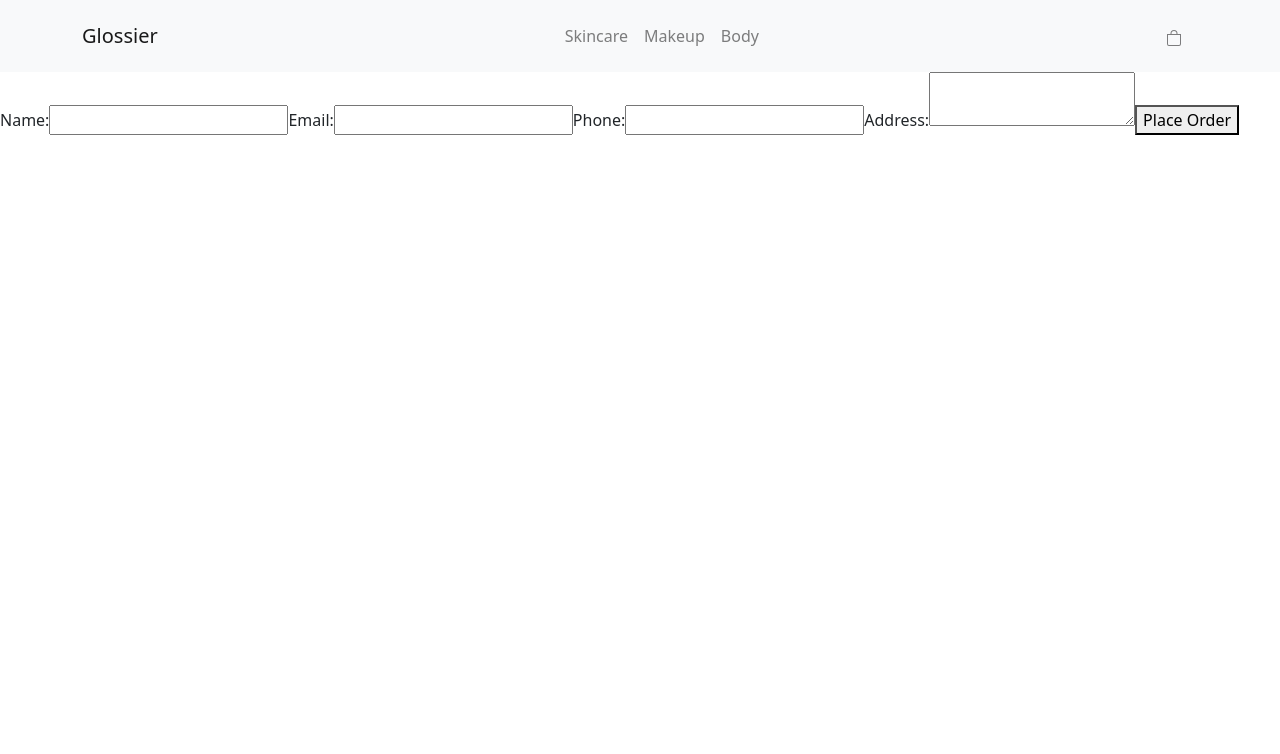
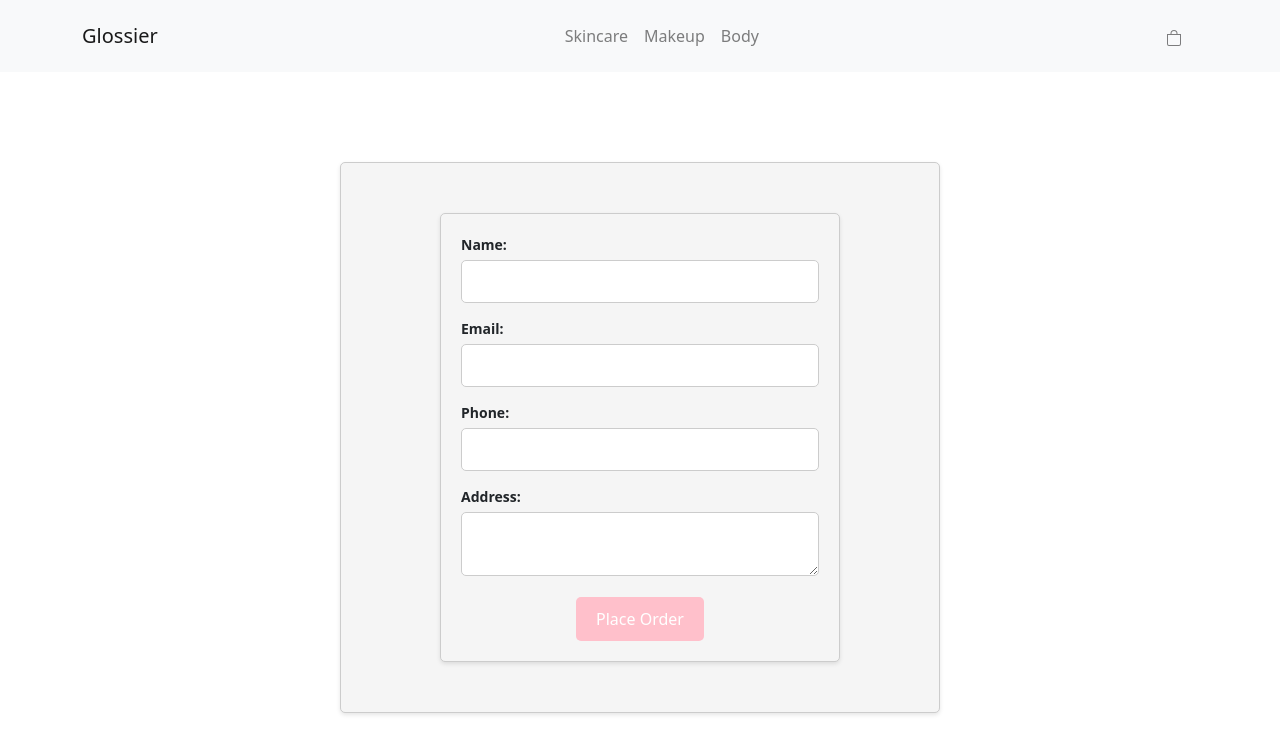
Before and after one commit to CarmelaMartinezMori/glossier, a React (Vite) app: page /checkout in a window 1280 px wide. Shown: the top 754 px of the page. Built offline with nearby package versions, Linux system fonts and the light colour scheme.

Commit message:
css Cart, Checkout

```diff
--- a/src/components/Cart/Cart.css
+++ b/src/components/Cart/Cart.css
@@ -25,20 +25,36 @@
     text-decoration: none;
   }
 
-
   .subtotal {
-    font-size: 1.2rem;
-    margin-top: 1rem;
+    font-size: 1.5rem;
+    text-align: center; /* Centrar el subtotal en el medio */
+    margin-top: 2rem; /* Mayor espacio superior */
   }
 
-  .endPurchaseButton {
-    background-color: #28a745;
-    color: white;
-    padding: 0.5rem 1rem;
-    border-radius: 5px;
-    cursor: pointer;
+  .checkout-container {
+    display: flex;
+    justify-content: center;
+    margin-top: 2rem; /* Agregar margen superior */
   }
 
-  .endPurchaseButton:hover {
-    background-color: #218838;
+  .checkout-link {
+    display: inline-block;
+    background-color: transparent;
+    border: 1.5px solid #ccc;
+    border-color: #000;
+    padding: 0.5rem 1.3rem;
+    border-radius: 0;
+    font-size: 1.1rem;
+    text-decoration: none;
+    color: #000;
+    cursor: pointer;
+    transition: border-color 0.3s;
+    text-decoration: none;
   }
+
+  .checkout-link:hover {
+    text-decoration: none;
+    color: #000;
+    border-style: dashed;
+    border-color: #999;
+  }
--- a/src/components/Cart/Cart.jsx
+++ b/src/components/Cart/Cart.jsx
@@ -21,8 +21,10 @@ const Cart = () => {
   return (
     <div>
       {cart.map(product => <ItemCart key={product.id} product={product} />)}
-      <p className="subtotal">Subtotal: ${totalPrice()}</p>
-      <Link to='/checkout' className="checkoutLink">Checkout</Link>
+      <p className="subtotal">Subtotal: <span className="subtotal-price">${totalPrice()}</span></p>
+      <div className="checkout-container">
+        <Link to='/checkout' className="checkout-link">Checkout</Link>
+      </div>
     </div>
   );
 }
--- /dev/null
+++ b/src/components/Checkout/Checkout.css
@@ -0,0 +1,34 @@
+/* Estilos para el mensaje de éxito */
+.checkoutSuccess {
+    text-align: center;
+    margin-top: 20px;
+    padding: 20px;
+    background-color: #dff0d8;
+    border: 1px solid #c3e6cb;
+    border-radius: 5px;
+    max-width: 600px; /* Limitar el ancho del contenedor */
+    margin-left: auto; /* Centrar horizontalmente */
+    margin-right: auto; /* Centrar horizontalmente */
+  }
+
+  .checkoutSuccess p {
+    font-size: 18px;
+    font-weight: bold;
+    color: #3c763d;
+  }
+
+  /* Estilos generales para el componente */
+  .checkoutContainer {
+    margin-top: 90px; /* Ajusta el margen superior según tu diseño */
+  }
+
+  /* Estilos para el formulario de checkout */
+  .checkoutFormContainer {
+    max-width: 600px;
+    margin: 0 auto;
+    padding: 20px;
+    border: 1px solid #ccc;
+    border-radius: 5px;
+    background-color: #f5f5f5;
+    box-shadow: 0 2px 4px rgba(0, 0, 0, 0.1);
+  }
--- a/src/components/Checkout/Checkout.jsx
+++ b/src/components/Checkout/Checkout.jsx
@@ -2,6 +2,7 @@ import React, { useState } from 'react';
 import { useCartContext } from '../../context/CartContext';
 import { addDoc, collection, getFirestore } from 'firebase/firestore';
 import CheckoutForm from '../CheckoutForm/CheckoutForm';
+import './Checkout.css'; // Importa tu archivo CSS
 
 const Checkout = () => {
   const { cart, totalPrice } = useCartContext();
@@ -23,18 +24,20 @@ const Checkout = () => {
     const ordersCollection = collection(db, 'orders');
     addDoc(ordersCollection, order)
       .then(({ id }) => {
-        setOrderId(id); // Guarda el ID de la orden en el estado
+        setOrderId(id);
       });
   }
 
   return (
-    <div>
+    <div className="checkoutContainer">
       {orderId ? (
-        <div>
+        <div className="checkoutSuccess">
           <p>Compra realizada con éxito. ID de la orden: {orderId}</p>
         </div>
       ) : (
-        <CheckoutForm onSubmit={handleSubmitOrder} />
+        <div className="checkoutFormContainer">
+          <CheckoutForm onSubmit={handleSubmitOrder} />
+        </div>
       )}
     </div>
   );
--- /dev/null
+++ b/src/components/CheckoutForm/CheckoutForm.css
@@ -0,0 +1,50 @@
+.checkoutForm {
+  max-width: 400px;
+  margin: 30px auto; /* Agregado margen superior */
+  padding: 20px;
+  border: 1px solid #ccc;
+  border-radius: 5px;
+  background-color: #f5f5f5;
+  box-shadow: 0 2px 4px rgba(0, 0, 0, 0.1);
+}
+
+  .checkoutForm label {
+    display: block;
+    font-size: 14px;
+    font-weight: bold;
+    margin-bottom: 5px;
+  }
+
+  .checkoutForm input,
+  .checkoutForm textarea {
+    width: 100%;
+    padding: 10px;
+    margin-bottom: 15px;
+    border: 1px solid #ccc;
+    border-radius: 5px;
+    font-size: 14px;
+  }
+
+  .checkoutForm button {
+    background-color: #ffc0cb; /* Cambiado a un rosa claro */
+    color: white;
+    border: none;
+    border-radius: 5px;
+    padding: 10px 20px;
+    font-size: 16px;
+    cursor: pointer;
+    transition: background-color 0.3s;
+    margin: 0 auto; /* Centrar horizontalmente */
+    display: block; /* Para que ocupe todo el ancho disponible */
+  }
+
+  .checkoutForm button:hover {
+    background-color: #e9afe0;
+  }
+
+  /* Responsive adjustments */
+  @media screen and (max-width: 600px) {
+    .checkoutForm {
+      max-width: 100%;
+    }
+  }
--- a/src/components/CheckoutForm/CheckoutForm.jsx
+++ b/src/components/CheckoutForm/CheckoutForm.jsx
@@ -1,4 +1,5 @@
 import React, { useState } from 'react';
+import './CheckoutForm.css'
 
 const CheckoutForm = ({ onSubmit }) => {
   const [formData, setFormData] = useState({
@@ -31,6 +32,7 @@ const CheckoutForm = ({ onSubmit }) => {
         value={formData.name}
         onChange={handleInputChange}
         required
+        autoComplete="name"
       />
       <label htmlFor="email">Email:</label>
       <input
@@ -40,6 +42,7 @@ const CheckoutForm = ({ onSubmit }) => {
         value={formData.email}
         onChange={handleInputChange}
         required
+        autoComplete="email"
       />
       <label htmlFor="phone">Phone:</label>
       <input
@@ -49,6 +52,7 @@ const CheckoutForm = ({ onSubmit }) => {
         value={formData.phone}
         onChange={handleInputChange}
         required
+        autoComplete="tel"
       />
       <label htmlFor="address">Address:</label>
       <textarea
@@ -57,6 +61,7 @@ const CheckoutForm = ({ onSubmit }) => {
         value={formData.address}
         onChange={handleInputChange}
         required
+        autoComplete="street-address"
       />
       <button type="submit">Place Order</button>
     </form>
--- a/src/components/ItemDetail/ItemDetail.css
+++ b/src/components/ItemDetail/ItemDetail.css
@@ -71,6 +71,26 @@
     border-color: #999;
   }
 
+  .add-to-cart-link {
+    background-color: transparent;
+    border: none;
+    border-bottom: 1px solid #ccc;
+    border-right: 1px solid #ccc;
+    padding: 10px 20px;
+    border-radius: 0;
+    font-size: 16px;
+    display: inline-block;
+    text-decoration: none;
+    color: #333;
+    cursor: pointer;
+    transition: border-color 0.3s;
+  }
+
+  .add-to-cart-link:hover {
+    border-bottom-style: dashed;
+    border-right-style: dashed;
+    border-color: #999;
+  }
 
   .add-to-bag-button {
     background-color: #f5f5f5;
--- a/src/components/ItemDetail/ItemDetail.jsx
+++ b/src/components/ItemDetail/ItemDetail.jsx
@@ -20,7 +20,9 @@ const ItemDetail = ({ img, name, description, price, onAddToCart }) => {
           <div className="item-price"> ${price}</div>
           <div className="add-to-bag-button-container">
             {goToCart ? (
-              <Link to="/cart">Go to Cart</Link>
+              <Link to="/cart" className="add-to-cart-link">
+                Go to Cart
+              </Link>
             ) : (
               <ItemCount initial={1} stock={10} onAdd={handleAddToCart} />
             )}
```
Also changed, not shown: src/components/ItemListContainer/ItemListContainer.css (line endings or trailing spaces).
